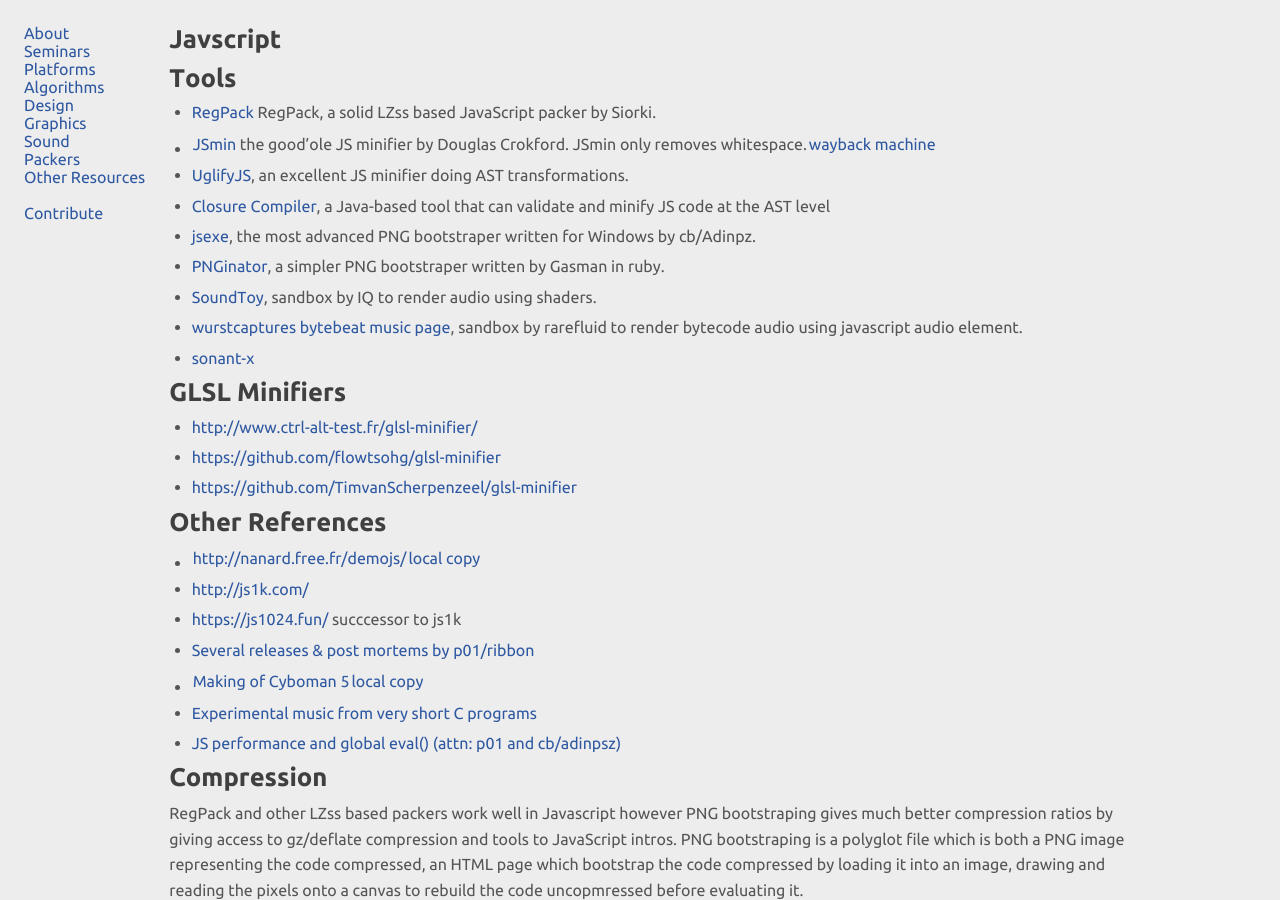
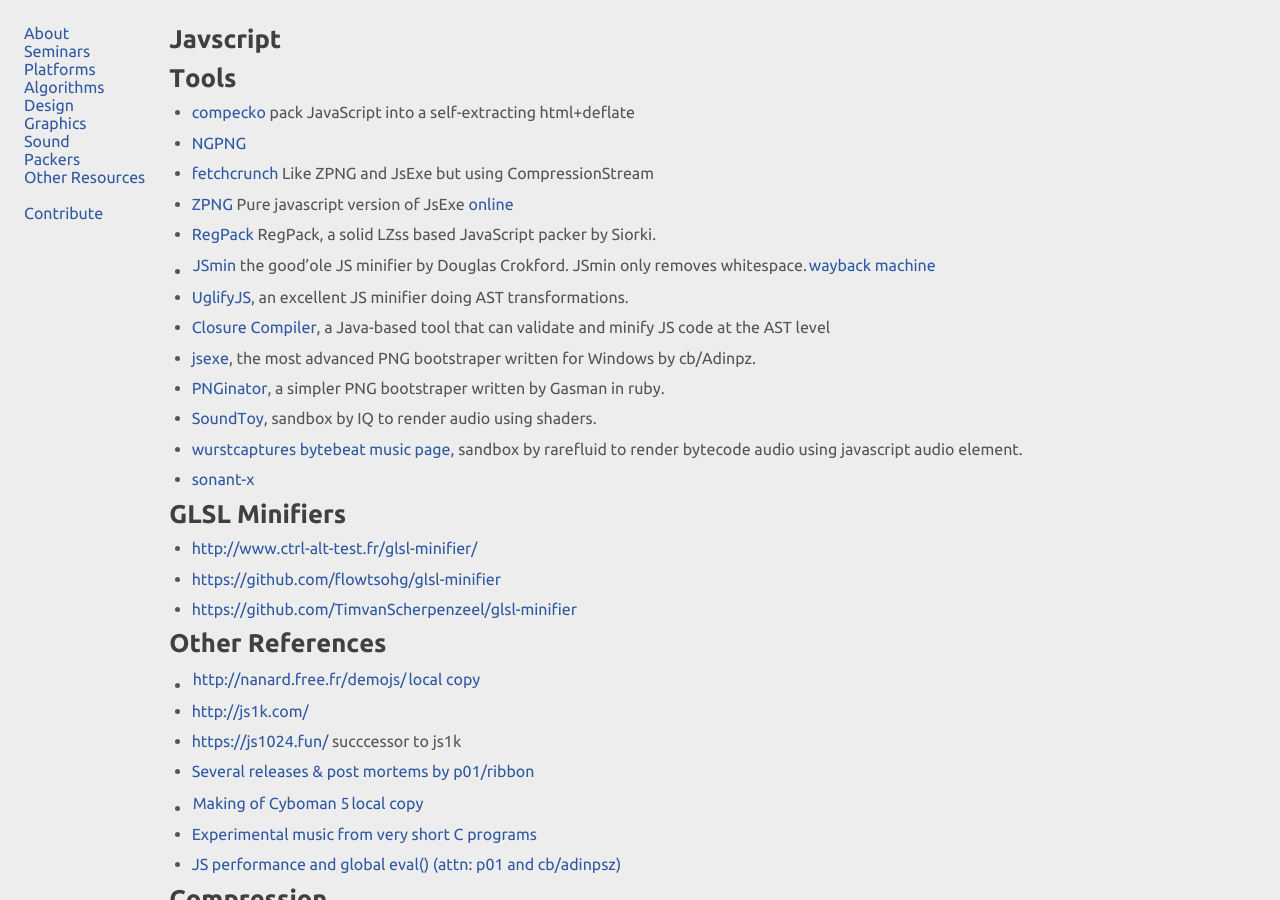
Before and after one commit to in4k/in4k.github.io, a Jekyll site: the page built from wiki/javascript.markdown, in a window 1280 px wide and 900 px high. Built offline with Jekyll 4.4.1, drawn with Linux system fonts in a browser that asks for light colours.

Commit message:
Update javascript.markdown

```diff
--- a/wiki/javascript.markdown
+++ b/wiki/javascript.markdown
@@ -4,6 +4,11 @@
 ---
 
 # Tools
+
+* [compecko](https://gist.github.com/0b5vr/09ee96ca2efbe5bf9d64dad7220e923b) pack JavaScript into a self-extracting html+deflate
+* [NGPNG](https://github.com/subzey/ngpng)
+* [fetchcrunch](https://github.com/subzey/fetchcrunch) Like ZPNG and JsExe but using CompressionStream
+* [ZPNG](https://xem.github.io/projects/zpng.html) Pure javascript version of JsExe [online](http://codegolf.github.io/zpng/)
 * [RegPack](http://siorki.github.io/regPack.html) RegPack, a solid LZss based JavaScript packer by Siorki.
 * [JSmin](https://fmarcia.info/jsmin/test.html) the good'ole JS minifier by Douglas Crokford. JSmin only removes whitespace. | [wayback machine](https://web.archive.org/web/20170520173624/http://www.fmarcia.info:80/jsmin/test.html)
 * [UglifyJS](http://lisperator.net/uglifyjs/#demo), an excellent JS minifier doing AST transformations.
```
